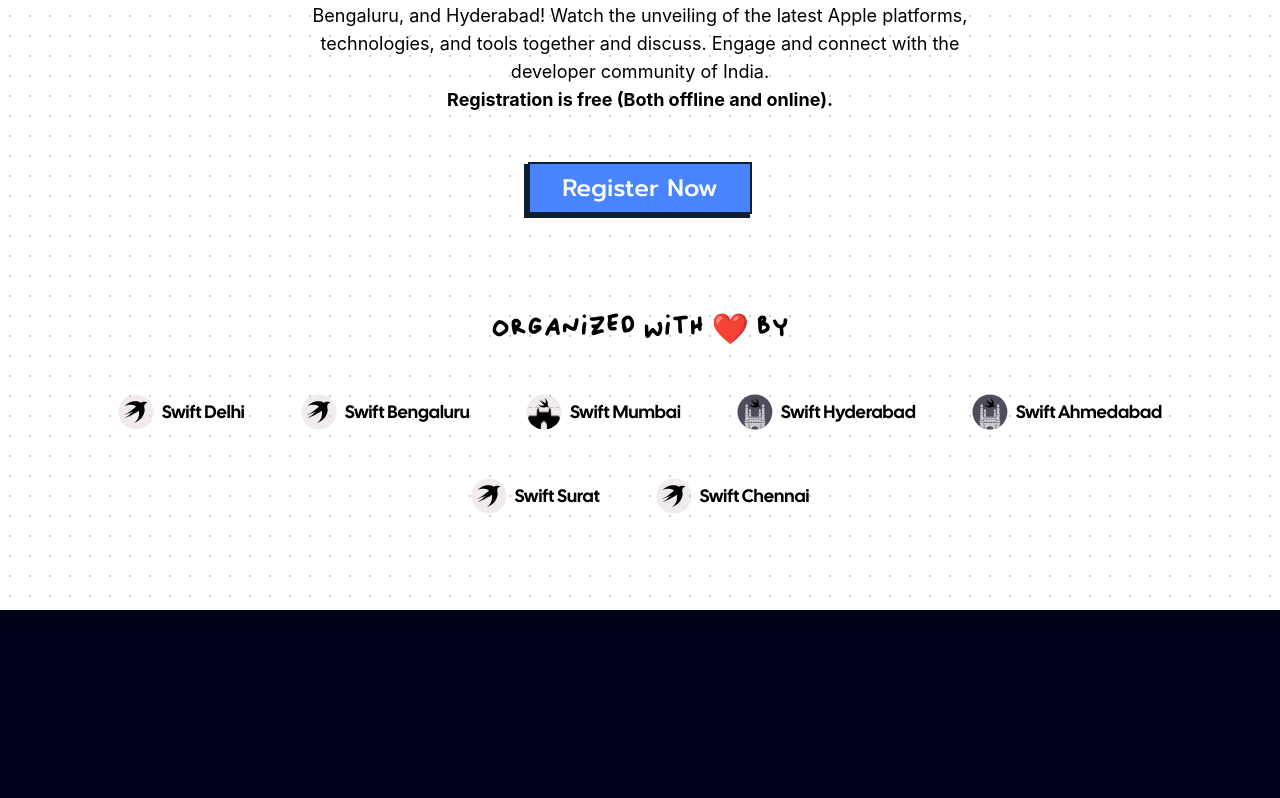
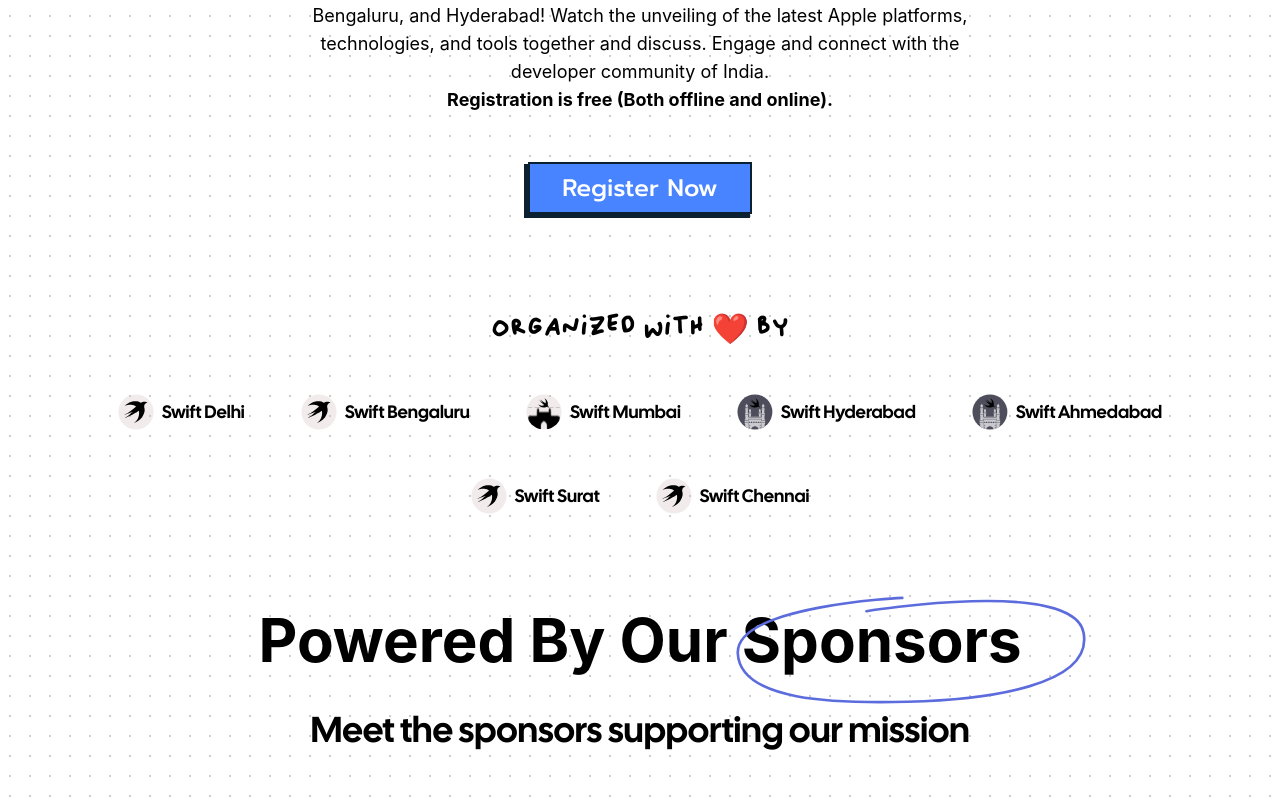
Before and after one commit to WatchPartyAroundIndia/watchpartyaroundindia.github.io, a React (Vite) app: page / in a window 1280 px wide. Shown: the part 654-1452 px from the top of the page. Before the commit the page ends 1264 px from the top, so only its background shows below. Built offline with nearby package versions, Linux system fonts and the light colour scheme; a web font is replaced by a local one.

Commit message:
feat(Sponsors): add Sponsors component with image and descriptive text

```diff
--- a/src/App.tsx
+++ b/src/App.tsx
@@ -1,6 +1,7 @@
 import Hero from "./components/hero";
 import Navbar from "./components/navbar";
 import OrganizedBy from "./components/organized-by";
+import Sponsors from "./components/sponsors";
 
 const App = () => {
   return (
@@ -14,7 +15,7 @@
       <Navbar />
       <Hero />
       <OrganizedBy />
-      {/* Sponsors */}
+      <Sponsors />
       {/* Organisers */}
       {/* Testimonials */}
       {/* Register now */}
--- a/src/components/sponsors.tsx
+++ b/src/components/sponsors.tsx
@@ -1,9 +1,28 @@
 import { FC } from "react";
+import sponsorsRound from "../assets/2025/sponsors-round.svg";
 
 interface SponsorsProps {}
 
 const Sponsors: FC<SponsorsProps> = () => {
-  return <div>sponsors</div>;
+  return (
+    <div className="flex flex-col items-center gap-2 text-center">
+      <div className="relative flex flex-col">
+        <img
+          src={sponsorsRound}
+          alt="Sponsors"
+          className="absolute w-40 h-16 lg:w-[350px] lg:h-[120px] right-[-14px] top-[-10px] lg:right-[-65px] lg:top-[-20px]"
+        />
+        <h2 className="text-3xl lg:text-6xl font-bold">
+          Powered By Our Sponsors
+        </h2>
+        <div className="h-10" />
+        <h3 className="text-lg lg:text-4xl font-calSans">
+          Meet the sponsors supporting our mission
+        </h3>
+        <div className="h-12" />
+      </div>
+    </div>
+  );
 };
 
 export default Sponsors;
```
Also changed, not shown: src/assets/2025/sponsors-round.svg (added).
